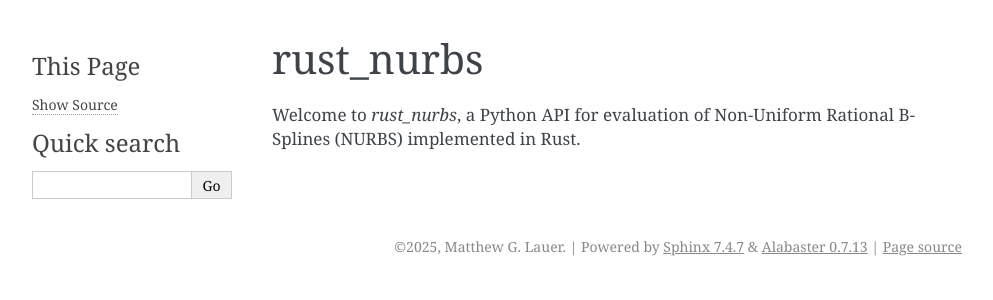
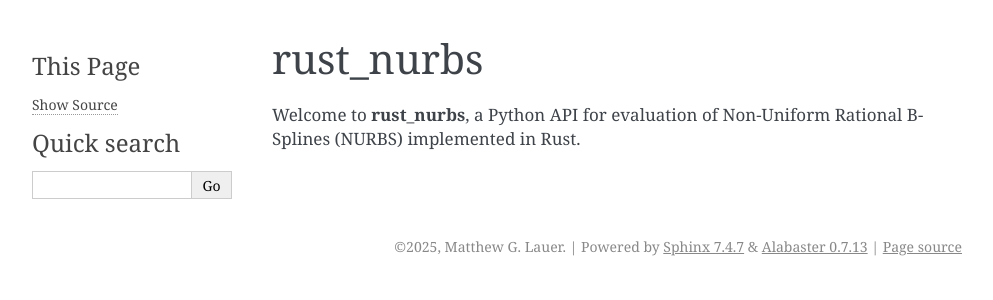
Before and after one commit to mlau154/rust_nurbs, a Sphinx documentation site: the page built from docs/source/index.rst, in a window 1280 px wide. Shown: the top 300 px of the page, without its empty margins (148-1141 px from the left). Built offline with Sphinx 7.4.7, drawn with Linux system fonts in a browser that asks for light colours.

Commit message:
Updated docs

```diff
--- a/docs/source/index.rst
+++ b/docs/source/index.rst
@@ -1,4 +1,4 @@
 rust_nurbs
 ==========
 
-Welcome to *rust_nurbs*, a Python API for evaluation of Non-Uniform Rational B-Splines (NURBS) implemented in Rust.
+Welcome to **rust_nurbs**, a Python API for evaluation of Non-Uniform Rational B-Splines (NURBS) implemented in Rust.
--- /dev/null
+++ b/docs/source/requirements.txt
@@ -0,0 +1,2 @@
+pydata-sphinx-theme
+sphinx-design
```
Also changed, not shown: .readthedocs.yaml.
